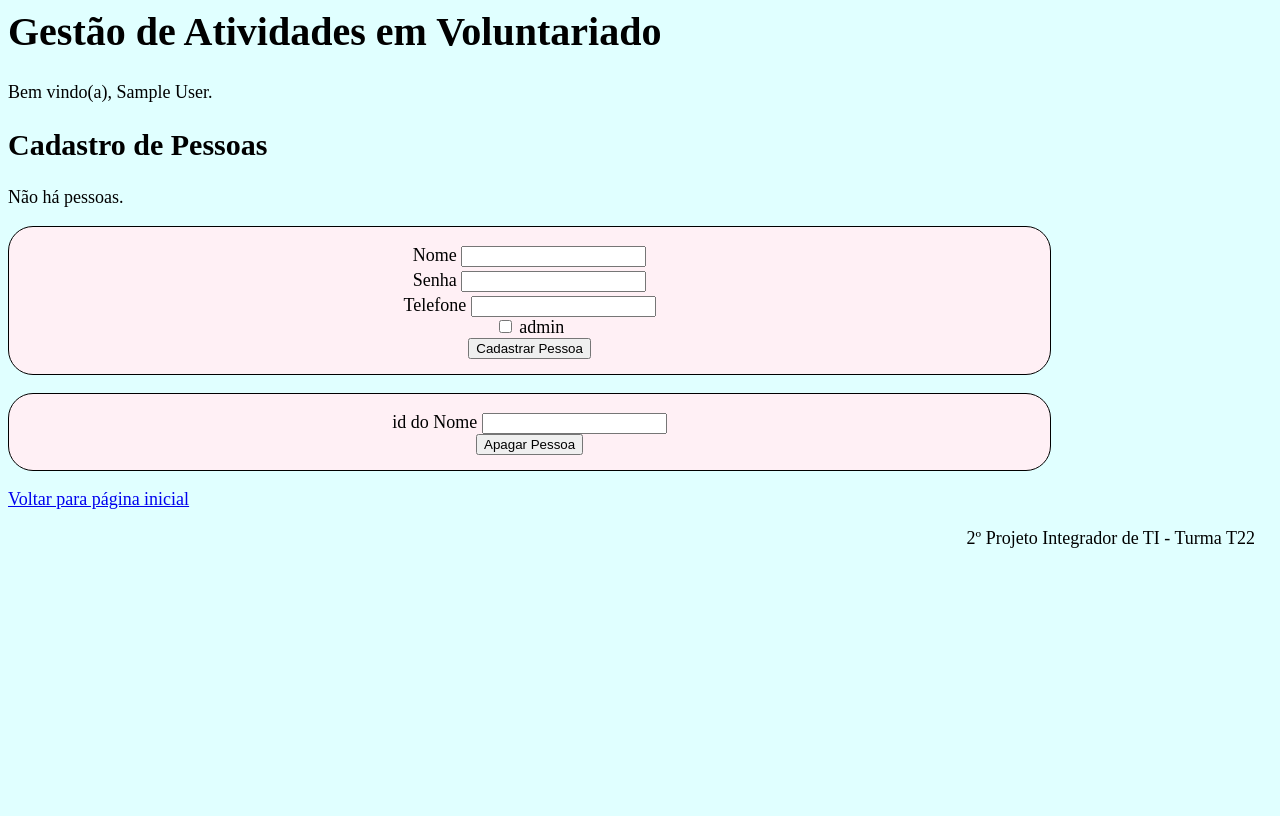
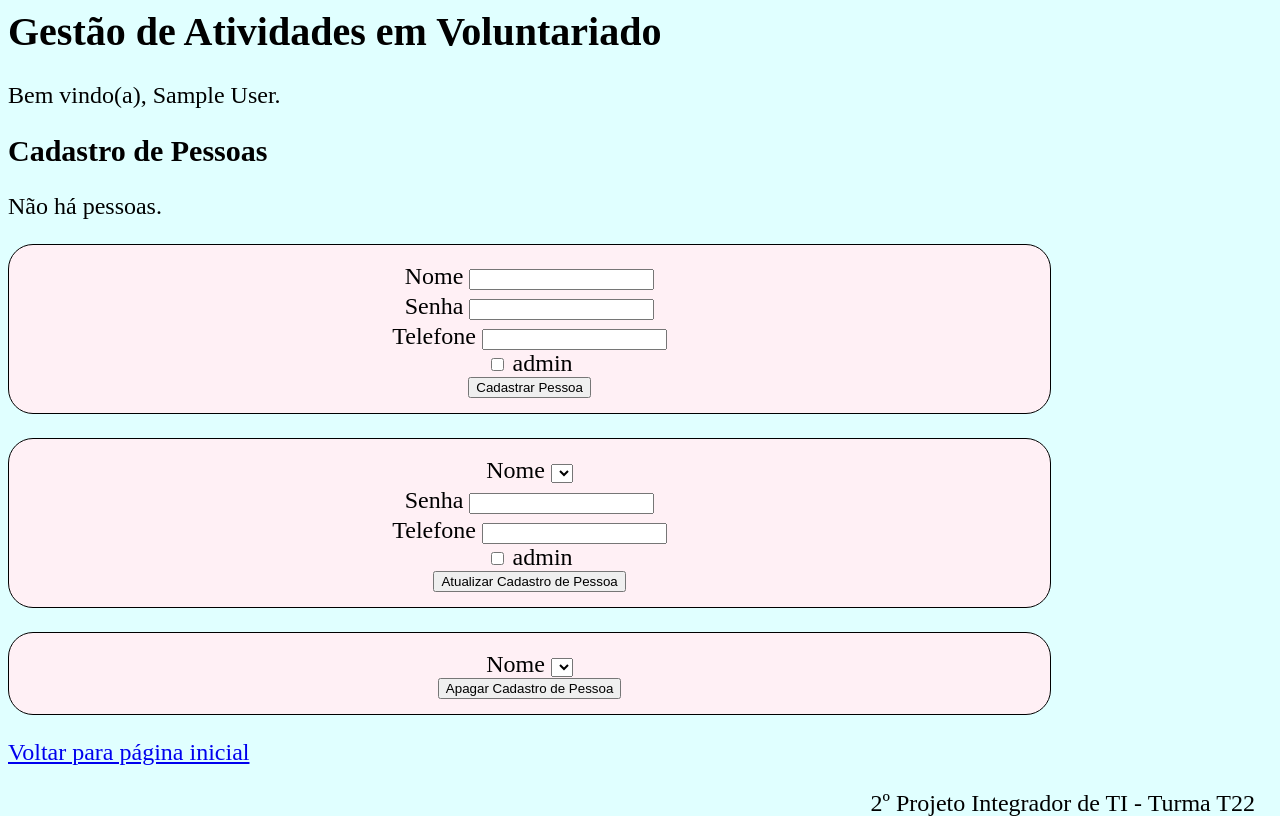
Before and after one commit to rafael-arashiro/pi2-bti-22, a Flask app: page /cadastroPessoa in a window 1280 px wide. Before the commit the page ends 548 px from the top, so only its background shows below. Run offline with Flask 3, Linux system fonts and the light colour scheme; the visitor is signed in with stand-in values (Sample User, id 1); data that the repository does not hold is empty.

Commit message:
Atualização de bugs, add função de atualizar cadastros

```diff
--- a/app/controllers/default.py
+++ b/app/controllers/default.py
@@ -1,9 +1,9 @@
 from app import app
-from flask import render_template, redirect, url_for, session
+from flask import render_template, redirect, url_for, session, request
 from jinja2 import Environment, FileSystemLoader
 from app.models.formulario import Login
-from app.models.cadastrar_pessoas import Cadastrar_pessoa, Apagar_pessoa
-from app.models.cadastrar_tarefas import Cadastrar_tarefa, Apagar_tarefa, Alocar_pessoa
+from app.models.cadastrar_pessoas import Cadastrar_pessoa, Apagar_pessoa, Atualizar_pessoa
+from app.models.cadastrar_tarefas import Cadastrar_tarefa, Apagar_tarefa, Alocar_pessoa, Atualizar_tarefa
 import mysql.connector
 
 def defLocal(localDb):
@@ -80,7 +80,30 @@ def cadastrar_pessoas():
     mydb = mysql.connector.connect(host='localhost',user='root',password='Ihc741258_',database='pi_db')
 
     cadastro_pessoa = Cadastrar_pessoa()
+    atualizar_pessoa = Atualizar_pessoa()
     apagar_pessoa = Apagar_pessoa()
+
+    cursor = mydb.cursor()
+    cursor.execute("SELECT Nome FROM pessoas")
+    listadenomes = cursor.fetchall()
+    atualizar_pessoa.nome.choices = []
+    for nome in listadenomes:
+        if len(listadenomes) <= 0:
+            pass
+        else:
+            item = nome[0]
+            atualizar_pessoa.nome.choices.append(item)
+
+    cursorDois = mydb.cursor()
+    cursorDois.execute("SELECT Nome FROM pessoas")
+    listadenomes = cursorDois.fetchall()
+    apagar_pessoa.pessoa_id.choices = []
+    for nome in listadenomes:
+        if len(listadenomes) <= 0:
+            pass
+        else:
+            item = nome[0]
+            apagar_pessoa.pessoa_id.choices.append(item)
 
     my_cursor = mydb.cursor()
     my_cursor.execute('SELECT * FROM pessoas')
@@ -89,7 +112,7 @@ def cadastrar_pessoas():
 
     mydb.close()
 
-    return render_template("cadastrar_pessoas.html", nome=session['nome'], cadastro_pessoa=cadastro_pessoa, apagar_pessoa=apagar_pessoa, grupoPessoas=grupoPessoas)
+    return render_template("cadastrar_pessoas.html", nome=session['nome'], cadastro_pessoa=cadastro_pessoa, atualizar_pessoa=atualizar_pessoa, apagar_pessoa=apagar_pessoa, grupoPessoas=grupoPessoas)
 
 @app.route("/cadastroPessoa", methods=["GET", "POST"])
 def cadastroPessoa():
@@ -114,6 +137,29 @@ def cadastroPessoa():
 
     return cadastrar_pessoas()
 
+@app.route("/atualizarPessoa", methods=["GET", "POST"])
+def atualizarPessoa():
+
+    mydb = mysql.connector.connect(host='localhost',user='root',password='Ihc741258_',database='pi_db')
+
+    atualizar_pessoa = Atualizar_pessoa()
+
+    nome = atualizar_pessoa.nome.data
+    password = atualizar_pessoa.password.data
+    telefone = atualizar_pessoa.telefone.data
+    admin = atualizar_pessoa.admin.data
+
+    my_cursor = mydb.cursor()
+
+    sql = f"UPDATE pessoas SET Senha = '{password}', Telefone = {telefone}, admin = {admin} WHERE Nome='{nome}'"
+
+    my_cursor.execute(sql)
+    mydb.commit()
+
+    mydb.close()
+
+    return cadastrar_pessoas()
+
 @app.route("/apagarPessoa", methods=["GET", "POST"])
 def apagarPessoa():
 
@@ -121,18 +167,18 @@ def apagarPessoa():
 
     apagar_pessoa = Apagar_pessoa()
 
-    id = apagar_pessoa.id.data
+    pessoa_id = apagar_pessoa.pessoa_id.data
 
     my_cursor_associado = mydb.cursor()
 
-    sql = f"DELETE FROM pessoas_tarefas WHERE pessoa_id={id}"
+    sql = f"DELETE FROM pessoas_tarefas WHERE pessoa_id = (SELECT id FROM pessoas WHERE Nome = '{pessoa_id}')"
 
     my_cursor_associado.execute(sql)
     mydb.commit()
 
     my_cursor = mydb.cursor()
 
-    sql = f"DELETE FROM pessoas WHERE id={id}"
+    sql = f"DELETE FROM pessoas WHERE Nome='{pessoa_id}'"
 
     my_cursor.execute(sql)
     mydb.commit()
@@ -155,26 +201,63 @@ def cadastrar_tarefas():
 
     pessoas_tarefas = Alocar_pessoa()
 
+    atualizar_tarefa = Atualizar_tarefa()
+
+    apagar_tarefa = Apagar_tarefa()
+
+    my_cursor_pessoas_tarefas_um = mydb.cursor()
+    my_cursor_pessoas_tarefas_um.execute("SELECT tarefas FROM tarefas")
+    listadetarefas = my_cursor_pessoas_tarefas_um.fetchall()
+    atualizar_tarefa.tarefa.choices = []
+    for nome in listadetarefas:
+        if len(listadetarefas) <= 0:
+            pass
+        else:
+            item = nome[0]
+            atualizar_tarefa.tarefa.choices.append(item)
+
     cursor = mydb.cursor()
     cursor.execute("SELECT Nome FROM pessoas")
     listadenomes = cursor.fetchall()
-    pessoas_tarefas.pessoa_id.choices = [(nomes, nomes) for nomes in listadenomes]
+    pessoas_tarefas.pessoa_id.choices = []
+    for nome in listadenomes:
+        if len(listadenomes) <= 0:
+            pass
+        else:
+            item = nome[0]
+            pessoas_tarefas.pessoa_id.choices.append(item)
 
     my_cursor_pessoas_tarefas_dois = mydb.cursor()
     my_cursor_pessoas_tarefas_dois.execute("SELECT tarefas FROM tarefas")
     listadetarefas = my_cursor_pessoas_tarefas_dois.fetchall()
-    pessoas_tarefas.tarefa_id.choices = [(tarefas, tarefas) for tarefas in listadetarefas]
+    pessoas_tarefas.tarefa_id.choices = []
+    for nome in listadetarefas:
+        if len(listadetarefas) <= 0:
+            pass
+        else:
+            item = nome[0]
+            pessoas_tarefas.tarefa_id.choices.append(item)
 
-    apagar_tarefa = Apagar_tarefa()
+    my_cursor_pessoas_tarefas_tres = mydb.cursor()
+    my_cursor_pessoas_tarefas_tres.execute("SELECT tarefas FROM tarefas")
+    listadetarefas = my_cursor_pessoas_tarefas_tres.fetchall()
+    apagar_tarefa.tarefa_id.choices = []
+    for nome in listadetarefas:
+        if len(listadetarefas) <= 0:
+            pass
+        else:
+            item = nome[0]
+            apagar_tarefa.tarefa_id.choices.append(item)
+    print(apagar_tarefa.tarefa_id.choices)
 
     my_cursor_tarefas = mydb.cursor()
-    my_cursor_tarefas.execute('SELECT tarefas.id, tarefas.tarefas, pessoas.Nome, tarefas.local, tarefas.data, tarefas.hora FROM tarefas, pessoas INNER JOIN pessoas_tarefas WHERE tarefas.id=pessoas_tarefas.tarefa_id AND pessoas.id=pessoas_tarefas.pessoa_id ORDER BY id')
+    my_cursor_tarefas.execute('SELECT tarefas.id, tarefas.tarefas, pessoas.Nome, tarefas.local, DATE_FORMAT (tarefas.data,"%d/%m/%Y"), tarefas.hora FROM tarefas, pessoas INNER JOIN pessoas_tarefas WHERE tarefas.id=pessoas_tarefas.tarefa_id AND pessoas.id=pessoas_tarefas.pessoa_id ORDER BY id')
 
     grupoTarefas = my_cursor_tarefas.fetchall()
 
     mydb.close()
 
-    return render_template("cadastrar_tarefas.html", nome=session['nome'], cadastro_tarefa=cadastro_tarefa, pessoas_tarefas=pessoas_tarefas, apagar_tarefa=apagar_tarefa, grupoTarefas=grupoTarefas,  defLocal=defLocal)
+    return render_template("cadastrar_tarefas.html", nome=session['nome'], cadastro_tarefa=cadastro_tarefa, pessoas_tarefas=pessoas_tarefas, apagar_tarefa=apagar_tarefa, grupoTarefas=grupoTarefas,  defLocal=defLocal, atualizar_tarefa=atualizar_tarefa)
 
 @app.route("/cadastroTarefa", methods=["GET", "POST"])
 def cadastroTarefa():
@@ -208,35 +291,39 @@ def pessoaTarefa():
 
     pessoa_id = pessoas_tarefas.pessoa_id.data
     tarefa_id = pessoas_tarefas.tarefa_id.data
-    nome = pessoa_id[2:-3]
-    tarefa = tarefa_id[2:-3]
 
     my_cursor = mydb.cursor()
 
-    sql = f"INSERT INTO pessoas_tarefas VALUES ((SELECT id FROM pessoas WHERE Nome = '{nome}'),(SELECT id FROM tarefas WHERE tarefas = '{tarefa}')) ON DUPLICATE KEY UPDATE pessoa_id = pessoa_id"
+    if request.form["direcionar"] == "colocar":
+        sql = f"INSERT INTO pessoas_tarefas VALUES ((SELECT id FROM pessoas WHERE Nome = '{pessoa_id}'),(SELECT id FROM tarefas WHERE tarefas = '{tarefa_id}')) ON DUPLICATE KEY UPDATE pessoa_id = pessoa_id"
+        my_cursor.execute(sql)
+    elif request.form["direcionar"] == "tirar":
+        sql = f"DELETE FROM pessoas_tarefas WHERE pessoa_id = (SELECT id FROM pessoas WHERE Nome = '{pessoa_id}') AND tarefa_id = (SELECT id FROM tarefas WHERE tarefas = '{tarefa_id}')"
+        my_cursor.execute(sql)
+    else:
+        pass
 
-    my_cursor.execute(sql)
     mydb.commit()
 
     mydb.close()
 
     return cadastrar_tarefas()
 
-@app.route("/apagarPessoaTarefa", methods=["GET", "POST"])
-def apagarPessoaTarefa():
+@app.route("/atualizarTarefa", methods=["GET", "POST"])
+def atualizarTarefa():
 
     mydb = mysql.connector.connect(host='localhost',user='root',password='Ihc741258_',database='pi_db')
 
-    pessoas_tarefas = Alocar_pessoa()
+    atualizar_tarefa = Atualizar_tarefa()
 
-    pessoa_id = pessoas_tarefas.pessoa_id.data
-    tarefa_id = pessoas_tarefas.tarefa_id.data
-    nome = pessoa_id[2:-3]
-    tarefa = tarefa_id[2:-3]
+    tarefa = atualizar_tarefa.tarefa.data
+    local = atualizar_tarefa.local.data
+    data = atualizar_tarefa.data.data
+    hora = atualizar_tarefa.hora.data
 
     my_cursor = mydb.cursor()
 
-    sql = f"DELETE FROM pessoas_tarefas WHERE pessoa_id = (SELECT id FROM pessoas WHERE Nome = '{nome}') AND tarefa_id = (SELECT id FROM tarefas WHERE tarefas = '{tarefa}')"
+    sql = f"UPDATE tarefas SET local = '{local}', data = '{data}', hora = '{hora}' WHERE tarefas = '{tarefa}'"
 
     my_cursor.execute(sql)
     mydb.commit()
@@ -252,18 +339,18 @@ def apagarTarefa():
 
     apagar_tarefa = Apagar_tarefa()
 
-    id = apagar_tarefa.id.data
+    tarefa_id = apagar_tarefa.tarefa_id.data
 
     my_cursor_associado = mydb.cursor()
 
-    sql = f"DELETE FROM pessoas_tarefas WHERE tarefa_id={id}"
+    sql = f"DELETE FROM pessoas_tarefas WHERE tarefa_id = (SELECT id FROM tarefas WHERE tarefas = '{tarefa_id}')"
 
     my_cursor_associado.execute(sql)
     mydb.commit()
 
     my_cursor = mydb.cursor()
 
-    sql = f"DELETE FROM tarefas WHERE id={id}"
+    sql = f"DELETE FROM tarefas WHERE tarefas = '{tarefa_id}'"
 
     my_cursor.execute(sql)
     mydb.commit()
@@ -290,7 +377,7 @@ def relatorio():
     grupoPessoas = my_cursor.fetchall()
 
     my_cursor_tarefas_admin = mydb.cursor()
-    my_cursor_tarefas_admin.execute('SELECT tarefas.id, tarefas.tarefas, pessoas.Nome, tarefas.local, tarefas.data, tarefas.hora, pessoas.Telefone FROM tarefas, pessoas INNER JOIN pessoas_tarefas WHERE tarefas.id=pessoas_tarefas.tarefa_id AND pessoas.id=pessoas_tarefas.pessoa_id')
+    my_cursor_tarefas_admin.execute('SELECT tarefas.id, tarefas.tarefas, pessoas.Nome, tarefas.local, DATE_FORMAT (tarefas.data,"%d/%m/%Y"), tarefas.hora, pessoas.Telefone FROM tarefas, pessoas INNER JOIN pessoas_tarefas WHERE tarefas.id=pessoas_tarefas.tarefa_id AND pessoas.id=pessoas_tarefas.pessoa_id')
 
     grupoTarefasAdmin = my_cursor_tarefas_admin.fetchall()
 
@@ -302,12 +389,17 @@ def relatorio():
 
     mydb.close()
 
-    mensagem = ""
+    grupoTarefasAdminComMensagem = []
 
     for tarefa in grupoTarefasAdmin:
+        mensagem = "Olá,%20Voluntário%20Ágape!%20Tudo%20bem?%20Este%20é%20um%20lembrete%20de%20que%20contamos%20com%20você%20na%20escala%20de%20" + str(tarefa[1]) + ",%20no%20próximo%20dia%20" + str(tarefa[4]) + ",%20" + str(tarefa[5]) + ".%20Agradecemos%20muito%20sua%20dedicação%20e%20participação!%20Local:%20" + str(tarefa[3])
         if len(grupoTarefasAdmin) <= 0:
-            mensagem = "Não há mensagem."
+            pass
         else:
-            mensagem = "Lembrete: Dia " + str(tarefa[4]) + ". " + str(tarefa[5]) + " horas. " + str(tarefa[1]) + ". Local: " + str(tarefa[3])
+            lista = list(tarefa)
+            lista.insert(7, mensagem)
+            lista.insert(8, mensagem)
+            tupla = tuple(lista)
+            grupoTarefasAdminComMensagem.append(tupla)
 
-    return render_template("relatorio.html", nome=session['nome'], admin=session['admin'], grupoPessoas=grupoPessoas, grupoTarefasAdmin=grupoTarefasAdmin, grupoTarefas=grupoTarefas, mensagem=mensagem, defLocal=defLocal)
+    return render_template("relatorio.html", nome=session['nome'], admin=session['admin'], grupoPessoas=grupoPessoas, grupoTarefasAdminComMensagem=grupoTarefasAdminComMensagem, grupoTarefas=grupoTarefas, defLocal=defLocal)
--- a/app/static/css.css
+++ b/app/static/css.css
@@ -1,7 +1,36 @@
 body {
   background: lightcyan;
-  font-size: 18px;
+  font-size: 24px;
   margin-bottom:50px;
+}
+
+@font-face {
+  font-family: 'opendyslexic';
+  src: "OpenDyslexic-Regular.woff";
+  font-style: normal;
+  font-weight: normal;
+}
+
+
+@font-face {
+	font-family: 'opendyslexic';
+	src: url('static/OpenDyslexic/OpenDyslexic-Italic.ttf');
+	font-style: italic;
+	font-weight: normal;
+}
+
+@font-face {
+	font-family: 'opendyslexic';
+	src: url('static/OpenDyslexic/OpenDyslexic-Bold.ttf');
+	font-weight: bold;
+	font-style: normal;
+}
+
+@font-face {
+	font-family: 'opendyslexic';
+	src: url('static/OpenDyslexic/OpenDyslexic-BoldItalic.ttf');
+	font-weight: bold;
+	font-style: italic;
 }
 
 form {
@@ -11,11 +40,13 @@ form {
   text-align: center;
   padding: 15px;
   width: 80%;
+  font-size: 24px;
 }
 
 table {
   border-collapse: collapse;
   width: 80%;
+  font-size: 24px;
 }
 
 table td, table th {
@@ -62,5 +93,5 @@ h2 {
 }
 
 p {
-  font-size: 18px;
+  font-size: 24px;
 }
--- a/app/templates/cadastrar_pessoas.html
+++ b/app/templates/cadastrar_pessoas.html
@@ -63,17 +63,51 @@
     <button type="submit">Cadastrar Pessoa</button>
 </form>
 </p>
+
+<p>
+<form action="{{ url_for('atualizarPessoa') }}" method="POST">
+    {{ cadastro_pessoa.csrf_token }}
+    <div class="form-group">
+        <label>Nome</label>
+        {{ atualizar_pessoa.nome() }}
+        {% if atualizar_pessoa.errors.nome %}
+        {{ atualizar_pessoa.errors.nome }}
+        {% endif%}
+    </div>
+    <div class="form-group">
+        <label>Senha</label>
+        {{ atualizar_pessoa.password() }}
+        {% if atualizar_pessoa.errors.password %}
+        {{ atualizar_pessoa.errors.password }}
+        {% endif%}
+    </div>
+    <div class="form-group">
+        <label>Telefone</label>
+        {{ atualizar_pessoa.telefone() }}
+        {% if atualizar_pessoa.errors.telefone %}
+        {{ atualizar_pessoa.errors.telefone }}
+        {% endif%}
+    </div>
+    <div class="checkbox">
+        <label>
+            {{ atualizar_pessoa.admin }} admin
+        </label>
+    </div>
+    <button type="submit">Atualizar Cadastro de Pessoa</button>
+</form>
+</p>
+
 <p>
 <form action="{{ url_for('apagarPessoa') }}" method="POST">
     {{ apagar_pessoa.csrf_token }}
     <div class="form-group">
-        <label>id do Nome</label>
-        {{ apagar_pessoa.id() }}
-        {% if apagar_pessoa.errors.id %}
-        {{ apagar_pessoa.errors.id }}
+        <label>Nome</label>
+        {{ apagar_pessoa.pessoa_id() }}
+        {% if apagar_pessoa.errors.pessoa_id %}
+        {{ apagar_pessoa.errors.pessoa_id }}
         {% endif%}
     </div>
-    <button type="submit">Apagar Pessoa</button>
+    <button type="submit">Apagar Cadastro de Pessoa</button>
 </form>
 </p>
 <p><a href="{{ url_for('entrada') }}">Voltar para página inicial</a></p>
```
Also changed, not shown: app/models/cadastrar_pessoas.py (+8 -2 lines), app/models/cadastrar_tarefas.py (+9 -2 lines), app/templates/cadastrar_tarefas.html (+43 -26 lines), app/templates/relatorio.html (+6 -6 lines).
